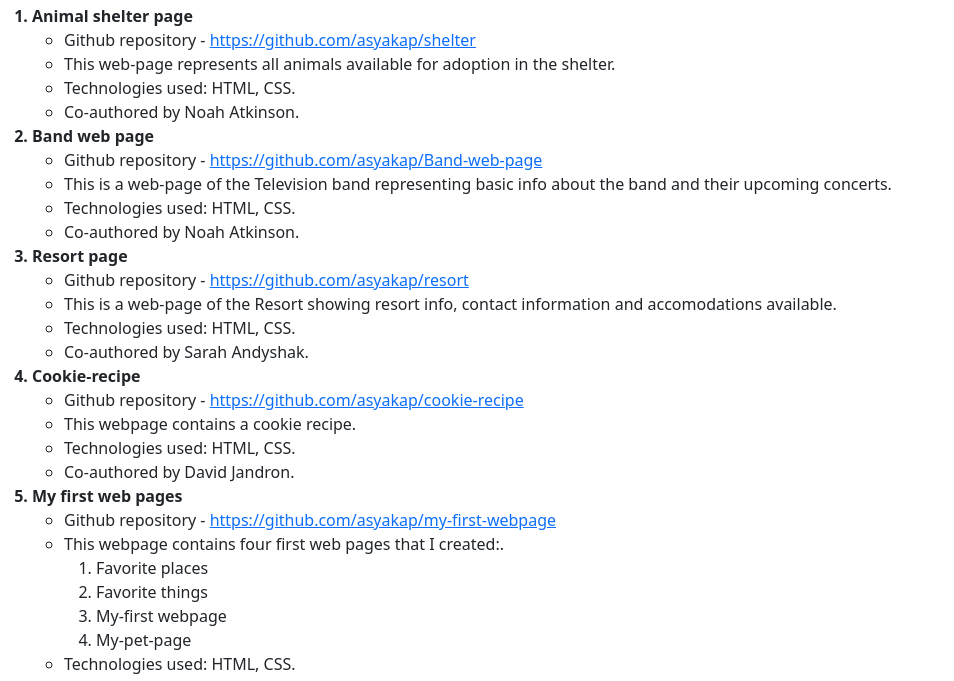
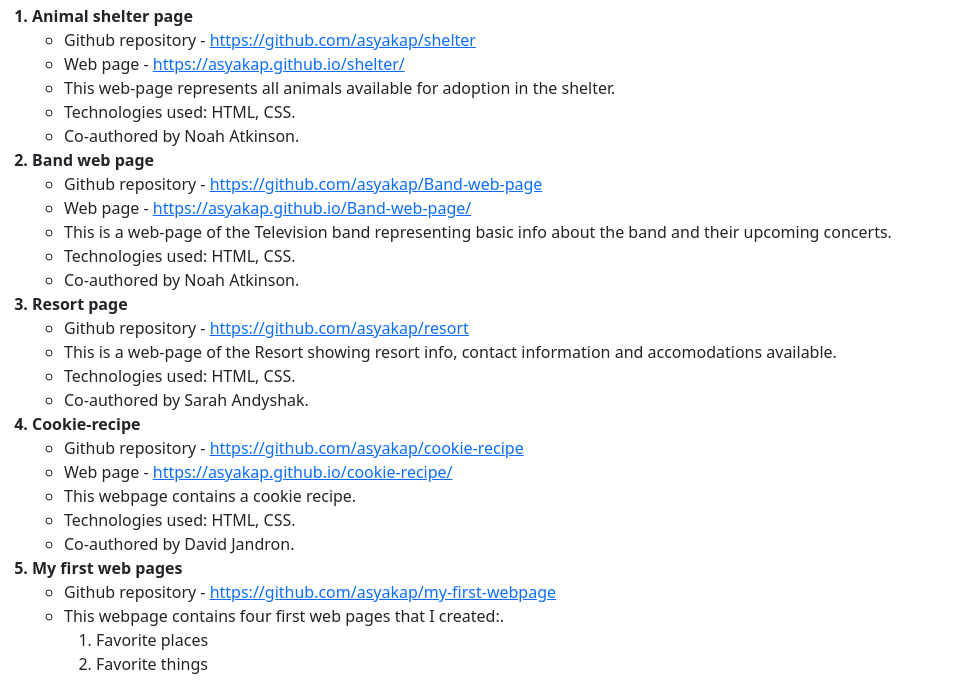
Before and after one commit to asyakap/portfolio, a plain HTML site: page index.html in a window 1280 px wide. Shown: the part 482-1163 px from the top of the page, without its empty margins (0-954 px from the left). Drawn offline with Linux system fonts and the light colour scheme.

Commit message:
add links

```diff
--- a/index.html
+++ b/index.html
@@ -15,6 +15,7 @@
       </div>
           <ul>
             <li>Github repository - <a href="https://github.com/asyakap/shelter">https://github.com/asyakap/shelter</a></li>
+            <li>Web page - <a href="https://asyakap.github.io/shelter/">https://asyakap.github.io/shelter/</a></li>
             <li>This web-page represents all animals available for adoption in the shelter.</li>
             <li>Technologies used: HTML, CSS.</li>
             <li>Co-authored by Noah Atkinson.</li>
@@ -25,6 +26,7 @@
       </div>
           <ul>
             <li>Github repository - <a href="https://github.com/asyakap/Band-web-page">https://github.com/asyakap/Band-web-page</a></li>
+            <li>Web page - <a href="https://asyakap.github.io/Band-web-page/">https://asyakap.github.io/Band-web-page/</a></li>
             <li>This is a web-page of the Television band representing basic info about the band and their upcoming concerts.</li>
             <li>Technologies used: HTML, CSS.</li>
             <li>Co-authored by Noah Atkinson.</li>
@@ -45,6 +47,7 @@
       </div>
           <ul>
             <li>Github repository - <a href="https://github.com/asyakap/cookie-recipe">https://github.com/asyakap/cookie-recipe</a></li>
+            <li>Web page - <a href="https://asyakap.github.io/cookie-recipe/">https://asyakap.github.io/cookie-recipe/</a></li>
             <li>This webpage contains a cookie recipe.</li>
             <li>Technologies used: HTML, CSS.</li>
             <li>Co-authored by David Jandron.</li>
@@ -60,7 +63,7 @@
                 <li>Favorite places</li>
                 <li>Favorite things</li>
                 <li>My-first webpage</li>
-                <li>My-pet-page</li>
+                <li>My-pet-page - <a href="https://asyakap.github.io/my-first-webpage">https://asyakap.github.io/my-first-webpage</a></li>
               </ol>
             <li>Technologies used: HTML, CSS.</li>
             <li>Co-authored by David Jandron and Sarah Andyshak.</li>
```
